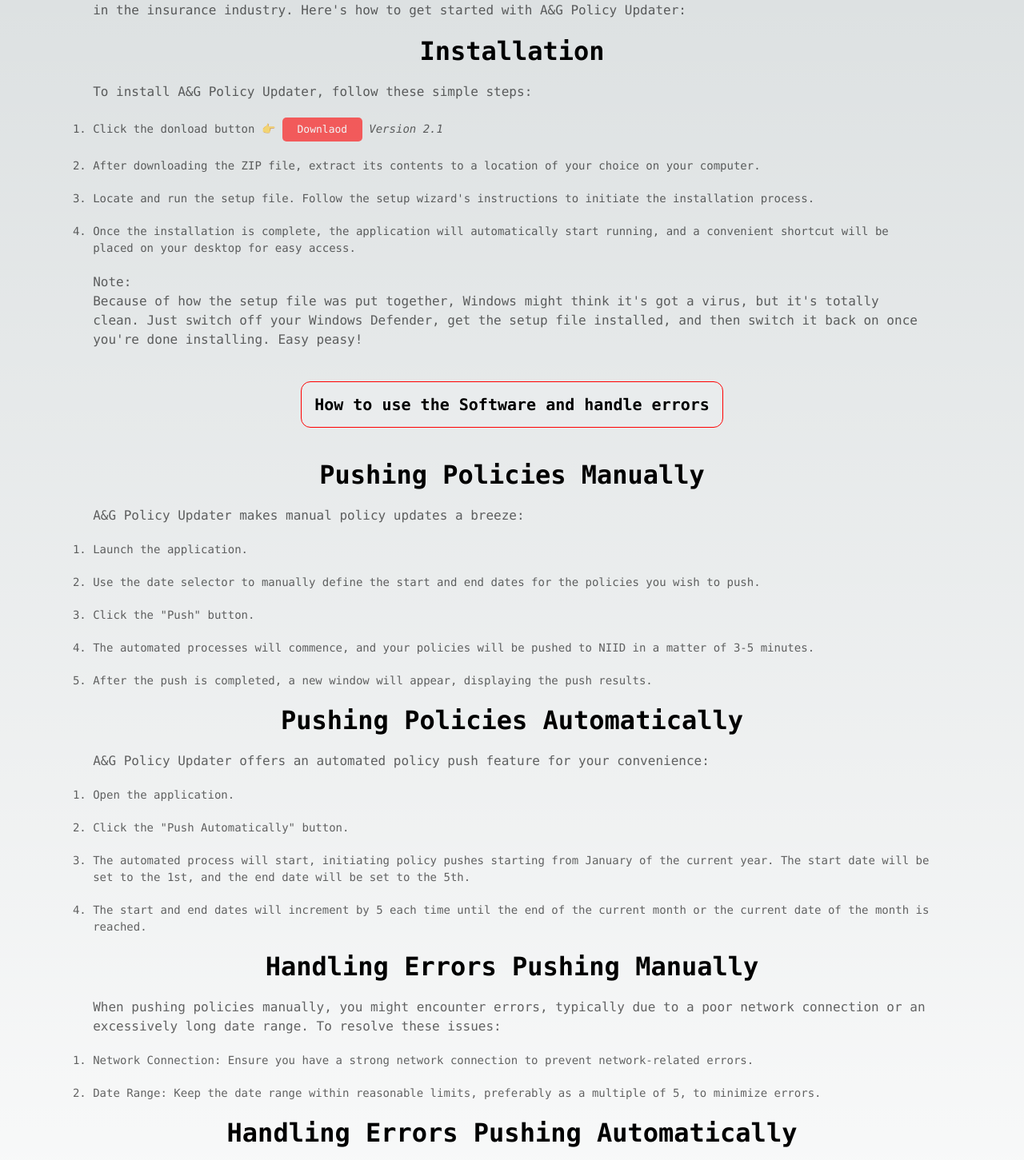
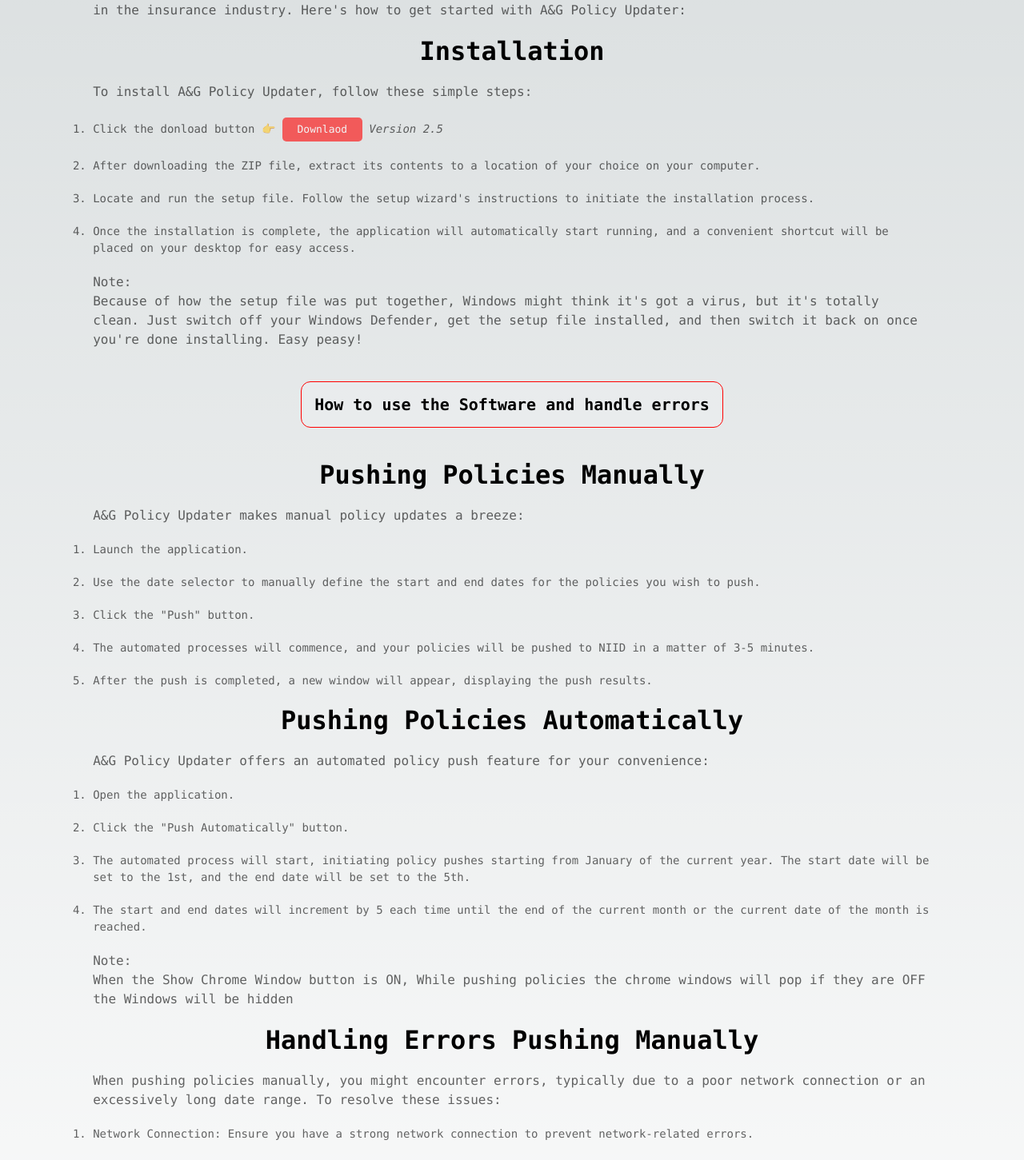
Before and after one commit to ITACHI1117/A-G-Auto-Policy-Push-Software, a Next.js app: page / in a window 1280 px wide. Shown: the part 389-1840 px from the top of the page at 80% size. Built offline with nearby package versions, Linux system fonts and the light colour scheme.

Commit message:
Update ArticleList.jsx
added the updated app
and updated the docs

```diff
--- a/src/components/ArticleList.jsx
+++ b/src/components/ArticleList.jsx
@@ -26,7 +26,7 @@ function ArticleList({ articles }) {
               Downlaod
             </a>{" "}
           </span>
-          <i> Version 2.1</i>
+          <i> Version 2.5</i>
         </li>
         <li>
           After downloading the ZIP file, extract its contents to a location of
@@ -89,6 +89,10 @@ function ArticleList({ articles }) {
           The start and end dates will increment by 5 each time until the end of
           the current month or the current date of the month is reached.
         </li>
+        <p>
+          Note: <br />
+          When the Show Chrome Window button is ON, While pushing policies the chrome windows will pop if they are OFF the Windows will be hidden
+        </p>
       </ul>
 
       <h1>Handling Errors Pushing Manually</h1>
```
